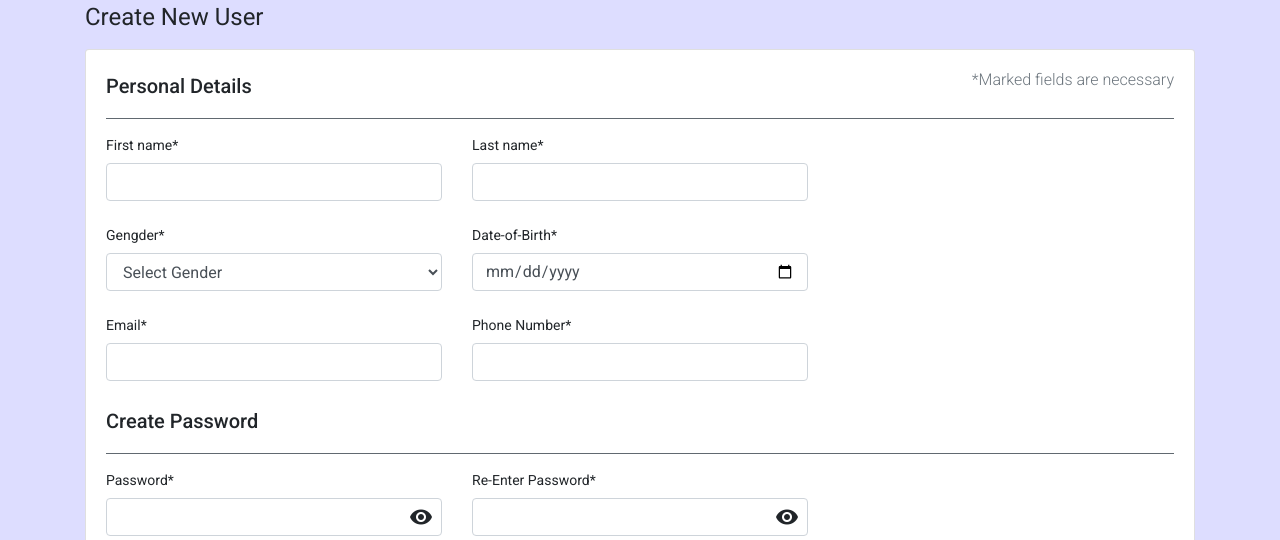
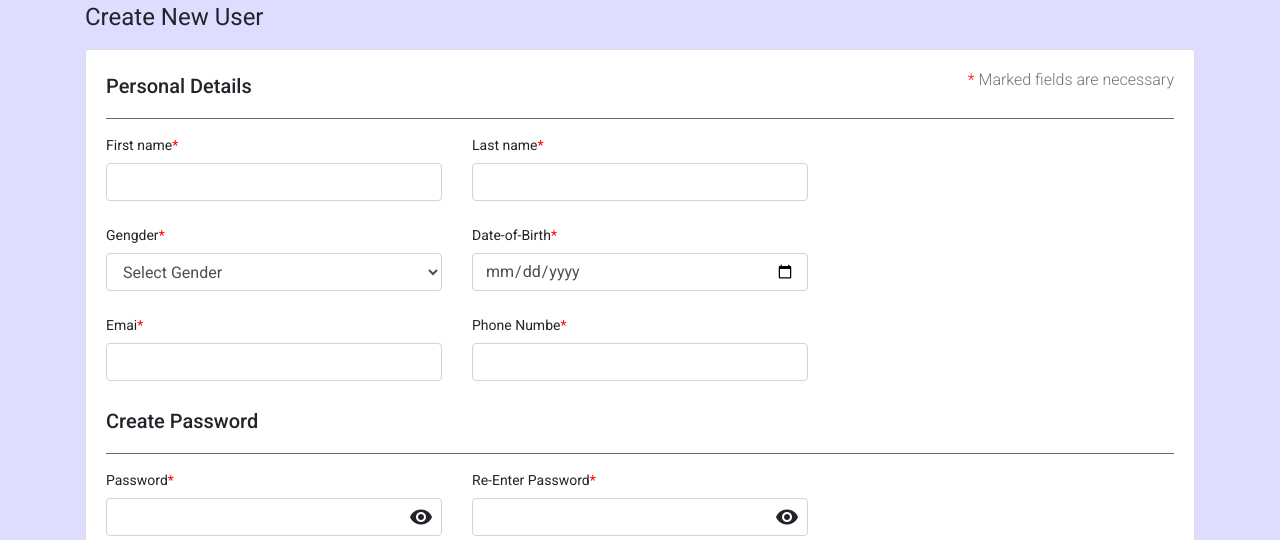
Before and after one commit to Mangesh-047/Machine-test_0, an Angular app: page /create-user in a window 1280 px wide. Shown: the part 169-709 px from the top of the page. Built offline with nearby package versions, Linux system fonts and the light colour scheme; sample sign-in values are in the browser's storage.

Commit message:
create-user label after *

```diff
--- a/src/app/shared/components/create-user/create-user.component.html
+++ b/src/app/shared/components/create-user/create-user.component.html
@@ -7,7 +7,7 @@
 
                     <h2 class="m-0">Personal Details</h2>
                     <p class="h6 text-muted font-weight-light">
-                        *Marked fields are necessary
+                        Marked fields are necessary
                     </p>
                 </div>
                 <hr class="bg-secondary">
@@ -16,18 +16,18 @@
                         <div class="col-sm-8">
                             <div class="row mb-4">
                                 <div class="col">
-                                    <label for="First name">First name*</label>
+                                    <label for="First name">First name</label>
                                     <input type="text" class="form-control">
                                 </div>
                                 <div class="col">
-                                    <label for="Last name">Last name*</label>
+                                    <label for="Last name">Last name</label>
                                     <input type="text" class="form-control">
                                 </div>
                             </div>
 
                             <div class="row mb-4">
                                 <div class="col">
-                                    <label for="gengder">Gengder*</label>
+                                    <label for="gengder">Gengder</label>
                                     <select name="" class="form-control" id="">
                                         <option value="">Select Gender</option>
                                         <option value="male">Male</option>
@@ -36,18 +36,18 @@
                                     </select>
                                 </div>
                                 <div class="col">
-                                    <label for="dob">Date-of-Birth*</label>
+                                    <label for="dob">Date-of-Birth</label>
                                     <input type="date" class="form-control">
                                 </div>
                             </div>
 
                             <div class="row mb-4">
                                 <div class="col">
-                                    <label for="email">Email*</label>
+                                    <label for="email">Emai</label>
                                     <input type="text" class="form-control">
                                 </div>
                                 <div class="col">
-                                    <label for="Last name">Phone Number*</label>
+                                    <label for="Last name">Phone Numbe</label>
                                     <input type="text" class="form-control">
                                 </div>
                             </div>
@@ -65,13 +65,13 @@
                         <div class="col-sm-8">
                             <div class="row mb-4">
                                 <div class="col">
-                                    <label for="password">Password*</label>
+                                    <label for="password">Password</label>
                                     <input type="password" class="form-control position-relative">
                                     <mat-icon class="eye">remove_red_eye</mat-icon>
 
                                 </div>
                                 <div class="col">
-                                    <label for="re-password">Re-Enter Password*</label>
+                                    <label for="re-password">Re-Enter Password</label>
                                     <input type="password" class="form-control position-relative">
                                     <mat-icon class="eye">remove_red_eye</mat-icon>
 
--- a/src/app/shared/components/create-user/create-user.component.scss
+++ b/src/app/shared/components/create-user/create-user.component.scss
@@ -9,6 +9,16 @@
     top: 35px;
 }
 
+label::after {
+    content: "*";
+    color: red;
+}
+
+p::before {
+    content: "*";
+    color: red;
+}
+
 @media screen and (max-width: 600px) {
     .submit-btn {
         float: right;
--- a/src/app/shared/components/navbar/navbar.component.ts
+++ b/src/app/shared/components/navbar/navbar.component.ts
@@ -24,19 +24,19 @@ export class NavbarComponent implements OnInit {
   onFullscreen() {
     if (this.elem.requestFullscreen && this.flag) {
       this.elem.requestFullscreen();
-      this.flag = false
+      this.flag = !this.flag
     } else if (this.elem.mozRequestFullScreen && this.flag) {
       /* Firefox */
       this.elem.mozRequestFullScreen();
-      this.flag = false
+      this.flag = !this.flag
     } else if (this.elem.webkitRequestFullscreen && this.flag) {
       /* Chrome, Safari and Opera */
       this.elem.webkitRequestFullscreen();
-      this.flag = false
+      this.flag = !this.flag
     } else if (this.elem.msRequestFullscreen && this.flag) {
       /* IE/Edge */
       this.elem.msRequestFullscreen();
-      this.flag = false
+      this.flag = !this.flag
     }
   }
 
@@ -44,17 +44,17 @@ export class NavbarComponent implements OnInit {
     if (this.document.mozCancelFullScreen && !this.flag) {
       /* Firefox */
       this.document.mozCancelFullScreen();
-      this.flag = true
+      this.flag = !this.flag
 
     } else if (this.document.webkitExitFullscreen && !this.flag) {
       /* Chrome, Safari and Opera */
       this.document.webkitExitFullscreen();
-      this.flag = true
+      this.flag = !this.flag
 
     } else if (this.document.msExitFullscreen && !this.flag) {
       /* IE/Edge */
       this.document.msExitFullscreen();
-      this.flag = true
+      this.flag = !this.flag
 
     }
   }
```
